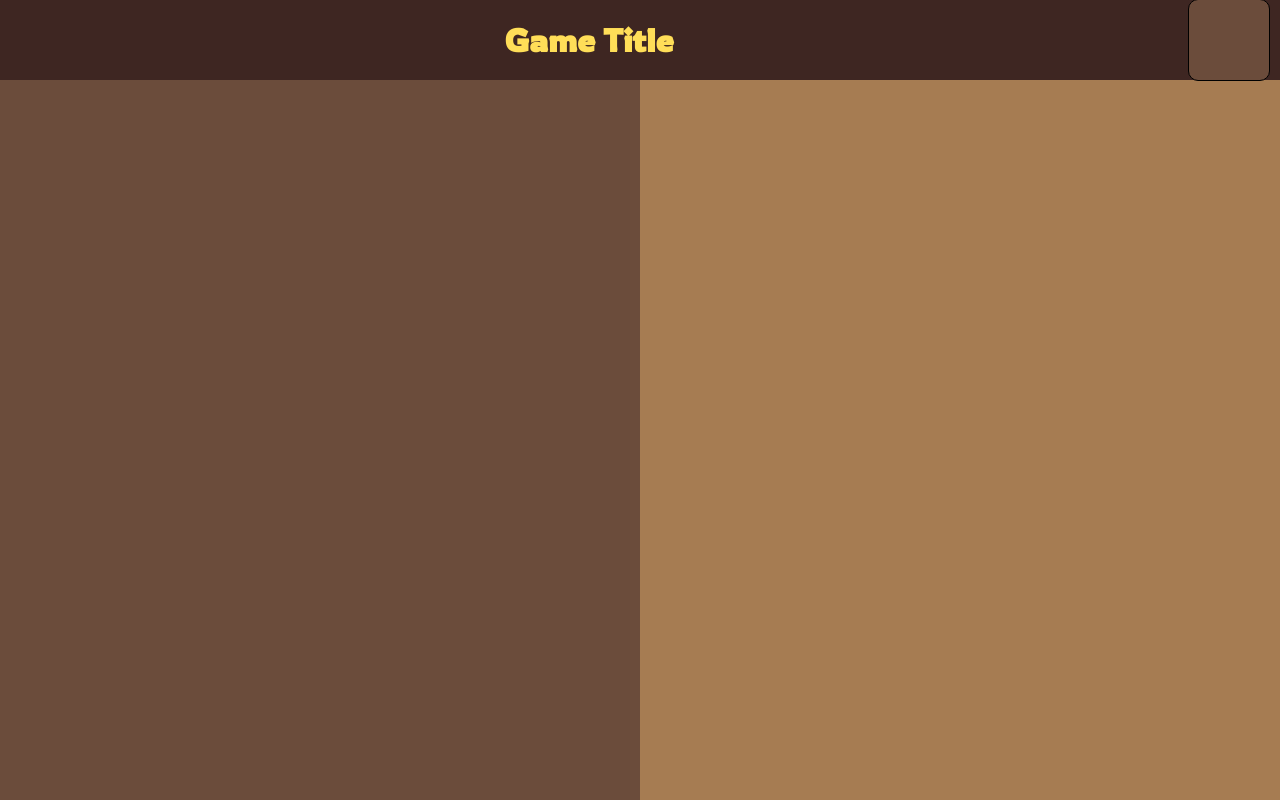
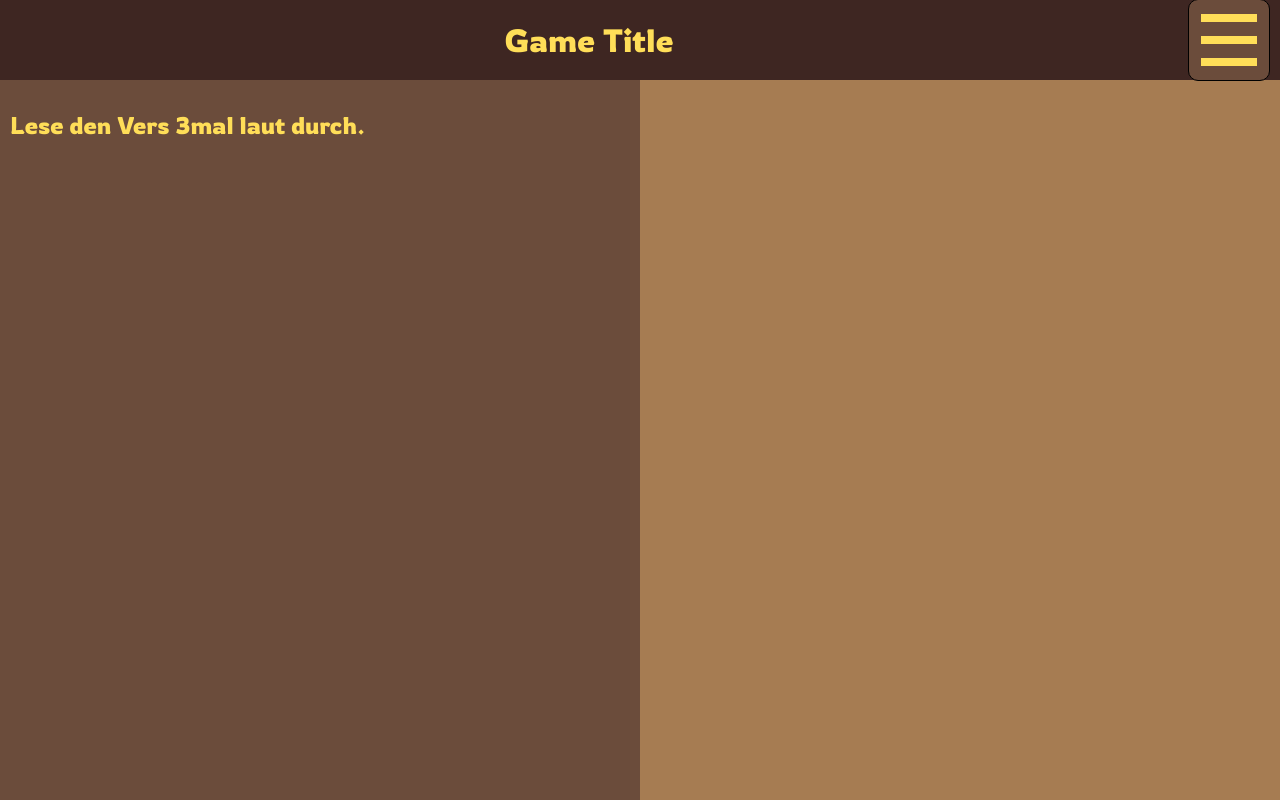
Before and after one commit to HeinrichWarkentin/Memora, an Angular app: page / in a window 1280 px wide. Built offline with nearby package versions, Linux system fonts and the light colour scheme.

Commit message:
Nav Button Animation

```diff
--- a/src/app/app.component.html
+++ b/src/app/app.component.html
@@ -4,13 +4,17 @@
       <h1>Game Title</h1>
     </div>
     <div class="game-nav">
-
+      <div class="nav-icon" [class.change]="isChanged" (click)="toggleNavIcon()">
+        <div class="nav-icon-bar1"></div>
+        <div class="nav-icon-bar2"></div>
+        <div class="nav-icon-bar3"></div>
+      </div>
     </div>
   </div>
   <div class="game-body">
     <div class="game-task game-body-child">
       <div class="game-instructions">
-
+        <h2>Lese den Vers 3mal laut durch.</h2>
       </div>
       <div class="game-contents">
 
--- a/src/app/app.component.scss
+++ b/src/app/app.component.scss
@@ -50,6 +50,35 @@ $headerfont: 'Rowdies';
     border-radius: 10px;
     margin: 10px;
 }
+.nav-icon {
+    cursor: pointer;
+
+    position: relative;
+    display: flex;
+    flex-direction: column;
+    justify-content: space-evenly;
+    align-items: center;
+
+    width: 100%;
+    height: 100%;
+
+}
+
+.nav-icon-bar1, .nav-icon-bar2, .nav-icon-bar3 {
+  width: 70%;
+  height: 10%;
+  background-color:  $title-color;
+  transition: 0.4s;
+}
+.change .nav-icon-bar1 {
+  transform: translate(0, 270%) rotate(-45deg);
+}
+
+.change .nav-icon-bar2 {opacity: 0;}
+
+.change .nav-icon-bar3 {
+  transform: translate(0, -270%) rotate(45deg);
+}
 
 .game-body{
     display: flex;
@@ -70,7 +99,11 @@ $headerfont: 'Rowdies';
 
 .game-task {
     background-color: $secondary-color;
-    color: $text-color;
+}
+.game-instructions{
+    color: $title-color;
+    font-family: $headerfont;
+    font-weight:lighter;
 }
 .game-control {
     background-color: $success-color;
--- a/src/app/app.component.ts
+++ b/src/app/app.component.ts
@@ -9,4 +9,9 @@ import { RouterOutlet } from '@angular/router';
 })
 export class AppComponent {
   title = 'Memora';
+
+  isChanged = false;
+  toggleNavIcon() {
+    this.isChanged = !this.isChanged;
+  }
 }
--- a/src/styles.scss
+++ b/src/styles.scss
@@ -15,6 +15,13 @@ body {
   overflow: hidden;
   height: 100vh;
   margin: 0;
+  font-family: $textfont, sans-serif;
+}
+
+h1, h2, h3, h4, h5, h6 {
+  font-family: $headerfont, sans-serif;
+  color: $title-color;
+  font-weight: normal;
 }
 
 @font-face {
```
